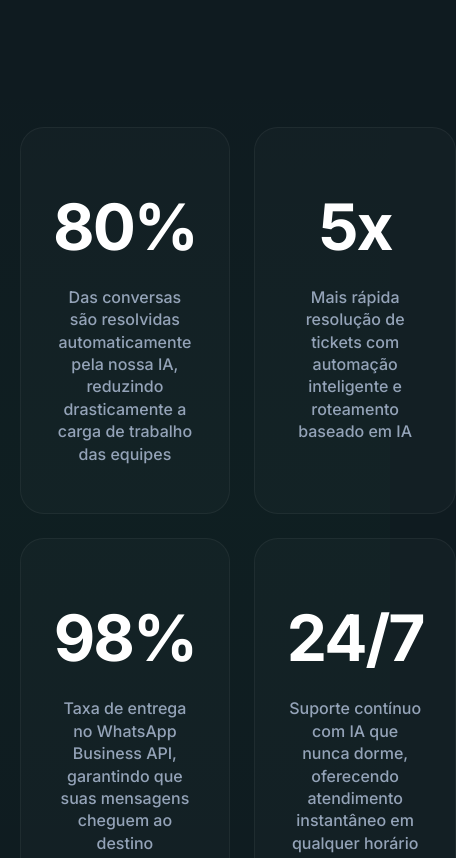
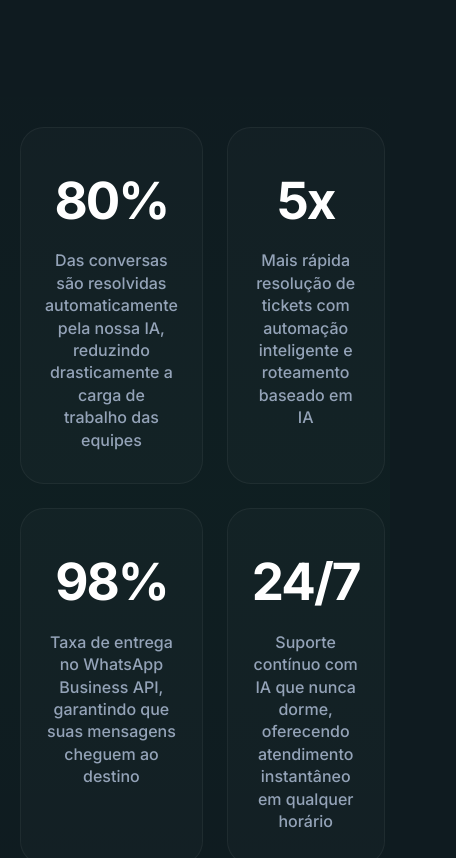
Before and after one commit to gabrielpiment/Flux1, a Nuxt app: page / in a window 390 px wide. Shown: the part 7000-7858 px from the top of the page, 456 px wide, since content can reach past the window. Built offline with nearby package versions, Linux system fonts and the light colour scheme.

Commit message:
fix: improve mobile responsiveness for statistics section

```diff
--- a/app/assets/css/main.css
+++ b/app/assets/css/main.css
@@ -50,6 +50,12 @@ body {
 @media (max-width: 1024px) {
     .container {
         padding: 0 2rem;
+    }
+}
+
+@media (max-width: 480px) {
+    .container {
+        padding: 0 1.25rem;
     }
 }
 
@@ -1303,6 +1309,21 @@ a {
 @media (max-width: 1024px) {
     .stats-grid {
         grid-template-columns: repeat(2, 1fr);
+    }
+}
+
+@media (max-width: 640px) {
+    .stats-grid {
+        grid-template-columns: 1fr;
+        gap: 1.25rem;
+    }
+
+    .stat-item {
+        padding: 2rem 1.5rem;
+    }
+
+    .stat-number {
+        font-size: 3.2rem;
     }
 }
 
```
